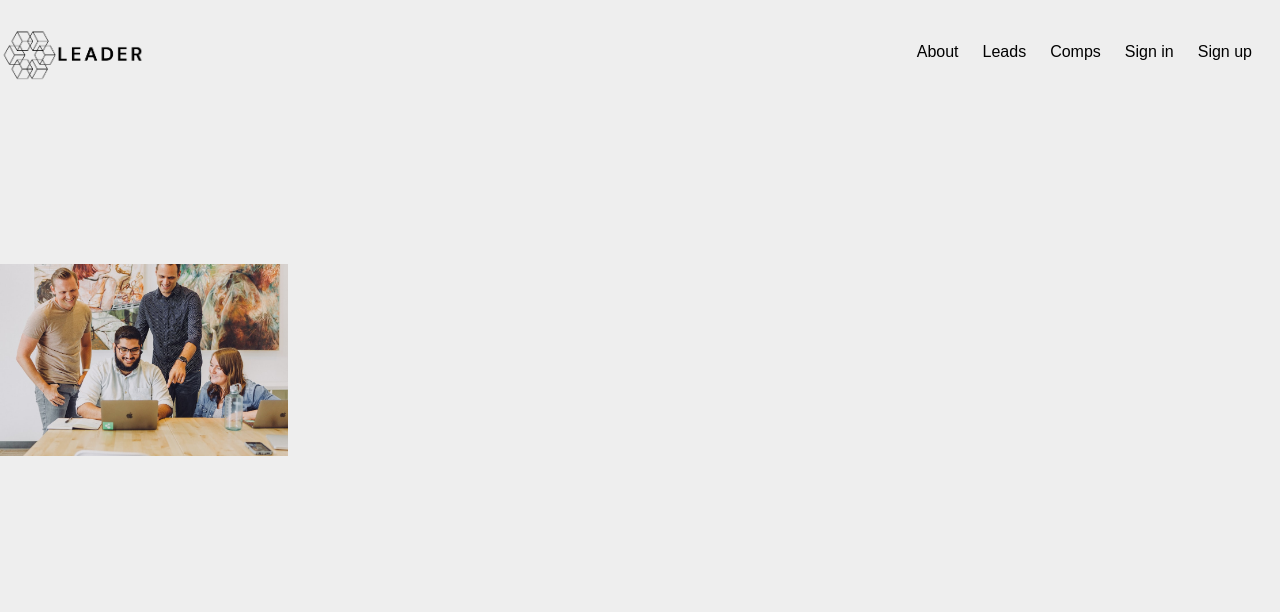
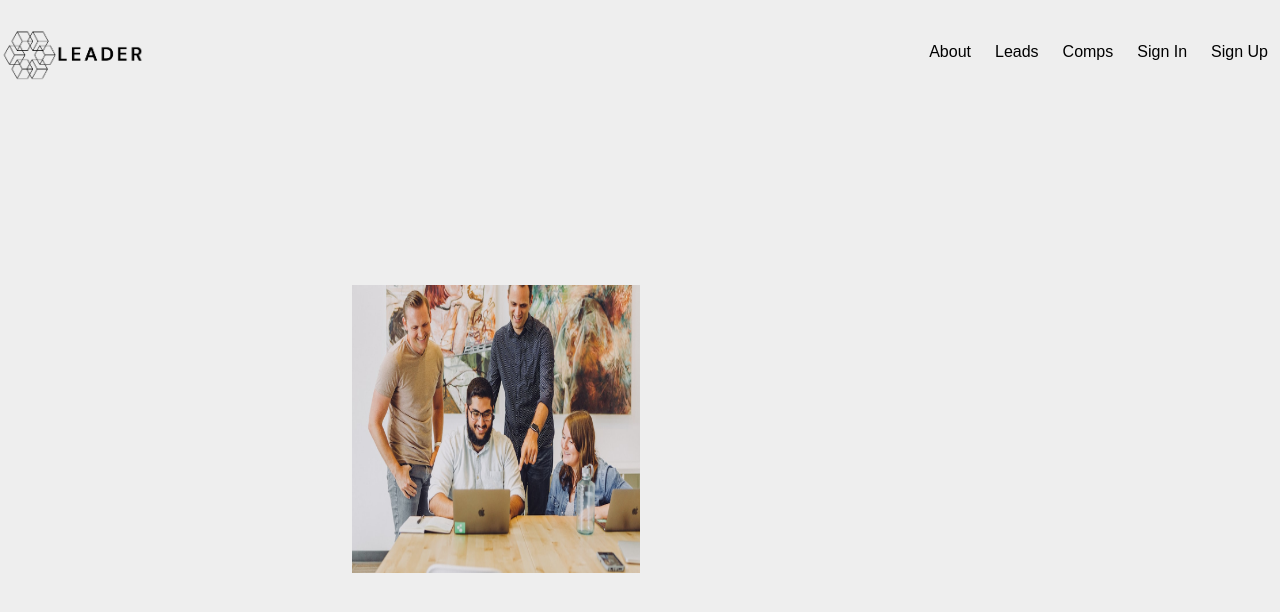
Before and after one commit to aabron/leader-v3, a React (Create React App) app: page / in a window 1280 px wide. Shown: the top 612 px of the page. Built offline with nearby package versions, Linux system fonts and the light colour scheme.

Commit message:
Fixed Hero centering and dynamics
Fixed Hero file and also changed navbar made it dynamic

```diff
--- a/package.json
+++ b/package.json
@@ -8,6 +8,7 @@
     "@testing-library/user-event": "^13.5.0",
     "react": "^18.2.0",
     "react-dom": "^18.2.0",
+    "react-router-dom": "^6.11.1",
     "react-scripts": "^5.0.1",
     "web-vitals": "^2.1.4"
   },
--- a/src/components/Hero.jsx
+++ b/src/components/Hero.jsx
@@ -6,10 +6,12 @@ const { directive } = require("@babel/types");
 function Hero()
 {
     return(
-        <div className="w-screen h-screen p-0 m-0 inline-block align-middle" id="main-hero">
-            <div className="inline-flex mx-auto mt-40" id="main-svg">
-                <img src={require("./images/placeholderimage.jpg")} className="w-72 h-auto mx-auto"/>
-                <div className="h-28 w-28 mx-5 my-auto outline-2">
+        <div className="w-full h-[calc(100vh-150px)]">
+            <div className="w-full inline-grid grid-cols-2 h-full p-0 m-0" id="main-hero">
+                <div className="w-full flex justify-end my-auto" id="main-svg">
+                    <img src={require("./images/placeholderimage.jpg")} className="w-72 h-72"/>
+                </div>
+                <div>
 
                 </div>
             </div>
--- /dev/null
+++ b/src/components/Menu.jsx
@@ -0,0 +1,17 @@
+import React from 'react';
+import { Link } from 'react-router-dom';
+
+function Menu()
+{
+    const locations = ['About' , 'Leads', 'Comps', 'Sign In', 'Sign Up'];
+
+    return(
+        <ul className="flex my-10 absolute right-0 mx-0 font-display top-0">
+            {locations.map((item,index) => (
+                <li key={index} className="mx-3"><Link to={`/item${index}`}>{item}</Link></li>
+            ))}
+        </ul>
+    );
+}
+
+export default Menu;
--- a/src/components/Navbar.jsx
+++ b/src/components/Navbar.jsx
@@ -1,19 +1,16 @@
+import Menu from "./Menu";
+import React from 'react';
 
 const { directive } = require("@babel/types");
 
-function Navbar(){
+function Navbar()
+{
     return(
-        <div className="w-screen h-20 mx-0 my-3 inline-flex">
-            <div className="w-auto h-auto inset-y-0 left-0">
+        <div className="w-max h-20 mx-0 my-3 flex">
+            <div className="w-max h-auto inset-y-0 left-0">
                 <img alt="logo" src={require('./images/logo.png')} className="w-40 h-22"/>
+               <Menu></Menu>
             </div>
-            <ul className="flex my-7 absolute right-0 mx-4 font-display">
-                <li className="mx-3">About</li>
-                <li className="mx-3">Leads</li>
-                <li className="mx-3">Comps</li>
-                <li className="mx-3">Sign in</li>
-                <li className="mx-3">Sign up</li>
-            </ul>
         </div>
     );
 }
--- a/src/index.js
+++ b/src/index.js
@@ -1,13 +1,14 @@
 import React from 'react';
 import ReactDOM from 'react-dom/client';
+import { BrowserRouter } from 'react-router-dom';
 import './index.css';
 import App from './App';
 
 const root = ReactDOM.createRoot(document.getElementById('root'));
 root.render(
-  <React.StrictMode>
+  <BrowserRouter>
     <App />
-  </React.StrictMode>
+  </BrowserRouter>
 );
 
 // If you want to start measuring performance in your app, pass a function
```
Also changed, not shown: 1 other file (tests, documents, lock files or other folders).
